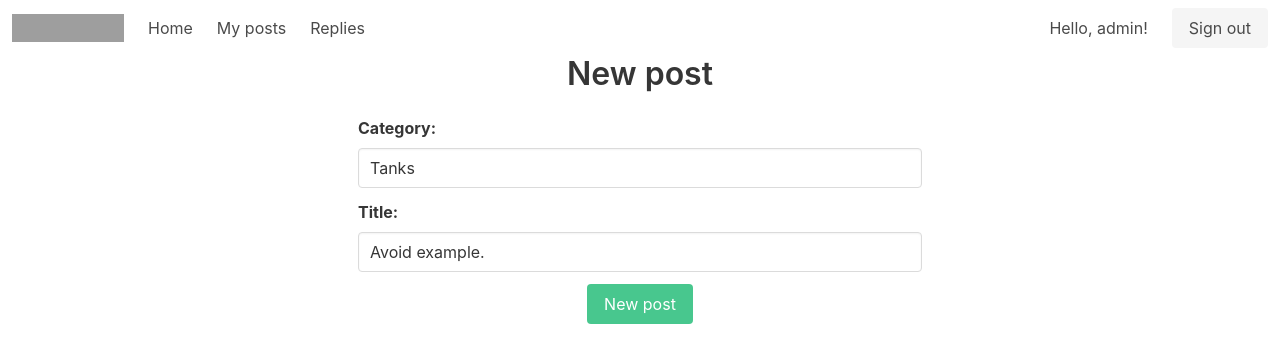
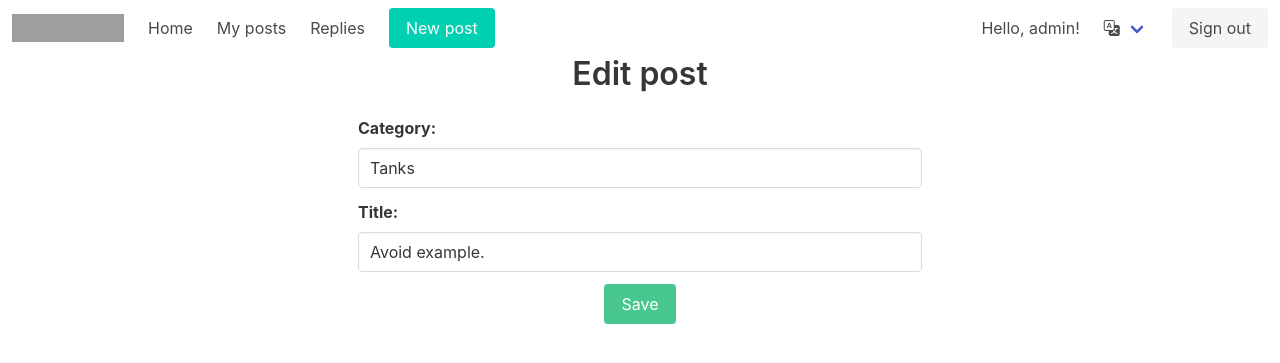
Before and after one commit to Nyaaa/message-board, a Django app: page /post/20/edit/ in a window 1280 px wide. Shown: the top 363 px of the page. Run offline with Django 4.2, Linux system fonts and the light colour scheme; a user stored in the database is signed in; data comes from the database, SQL or seed files in the repository; both versions use the stored data as it was after the commit; some libraries are stand-ins or nearby versions; grey boxes are pictures that could not be loaded.

Commit message:
translation

```diff
--- a/board/boardapp/models.py
+++ b/board/boardapp/models.py
@@ -12,7 +12,7 @@ class Category(models.Model):
 
     class Meta:
         verbose_name = _('Category')
-        verbose_name_plural = _('categories')
+        verbose_name_plural = _('Сategories')
 
 
 class Post(models.Model):
@@ -36,7 +36,7 @@ class Comment(models.Model):
     author = models.ForeignKey(settings.AUTH_USER_MODEL, on_delete=models.CASCADE, verbose_name=_('Author'))
     created = models.DateTimeField(auto_now_add=True, verbose_name=_('Date'))
     text = models.TextField(verbose_name=_('Text'))
-    accepted = models.BooleanField(default=False)
+    accepted = models.BooleanField(default=False, verbose_name=_('Accepted'))
 
     def __str__(self):
         return f'{self.text}'
--- a/board/boardapp/views.py
+++ b/board/boardapp/views.py
@@ -47,6 +47,11 @@ class PostCreate(SuccessMessageMixin, LoginRequiredMixin, CreateView):
         post.author = self.request.user
         return super(PostCreate, self).form_valid(form)
 
+    def get_context_data(self, **kwargs):
+        context = super().get_context_data(**kwargs)
+        context['title'] = _('New post')
+        return context
+
 
 class PostUpdate(SuccessMessageMixin, ObjectPermissionRequiredMixin, UpdateView):
     form_class = PostForm
@@ -55,6 +60,11 @@ class PostUpdate(SuccessMessageMixin, ObjectPermissionRequiredMixin, UpdateView)
     permission_required = ('boardapp.change_post',)
     success_message = _('Post "%(title)s" was updated successfully.')
     success_url = reverse_lazy('home')
+
+    def get_context_data(self, **kwargs):
+        context = super().get_context_data(**kwargs)
+        context['title'] = _('Edit post')
+        return context
 
 
 class PostDelete(SuccessMessageMixin, ObjectPermissionRequiredMixin, DeleteView):
@@ -77,6 +87,11 @@ class CommentCreate(SuccessMessageMixin, LoginRequiredMixin, CreateView):
         post_id = self.kwargs['post']
         comment.post = get_object_or_404(Post, pk=post_id)
         return super(CommentCreate, self).form_valid(form)
+
+    def get_context_data(self, **kwargs):
+        context = super().get_context_data(**kwargs)
+        context['title'] = _('New reply')
+        return context
 
 
 class CommentListView(FilterView):
--- a/board/templates/base/navbar.html
+++ b/board/templates/base/navbar.html
@@ -23,6 +23,13 @@
       <a href="{% url 'replies' %}?accepted=false" class="navbar-item">
         {% trans "Replies" %}</a>
       {% endif %}
+      <div class="navbar-item">
+          <p class="control">
+            <a class="button is-primary" href="{% url 'post_create' %}">
+              <span>{% trans "New post" %}</span>
+            </a>
+          </p>
+      </div>
       </div>
     </div>
 
@@ -30,6 +37,27 @@
       {% if user.is_authenticated %}
       <p class="navbar-item">{% trans "Hello" %}, {{ user }}!</p>
       {% endif %}
+      <!-- Language selector-->
+      <div class="navbar-item has-dropdown is-hoverable">
+        <a class="navbar-link">
+          <i class="bi bi-translate"></i>
+        </a>
+        <form action="{% url 'set_language' %}" method="post">
+          {% csrf_token %}
+          <input name="next" type="hidden" value="{{ request.get_full_path }}"/>
+          <div class="navbar-dropdown">
+          {% get_available_languages as LANGUAGES %}
+          {% get_language_info_list for LANGUAGES as languages %}
+          {% for language in languages %}
+            <button type="submit" name="language" value="{{ language.code }}"
+                    class="navbar-item button is-text is-fullwidth">
+              {{ language.name_local }}
+            </button>
+          {% endfor %}
+          </div>
+        </form>
+      </div>
+      <!-- Language selector-->
       <div class="navbar-item">
         <div class="buttons">
           {% if not user.is_authenticated %}
--- a/board/templates/post_edit.html
+++ b/board/templates/post_edit.html
@@ -2,14 +2,13 @@
 {% load i18n %}
 {% load widget_tweaks %}
 
-{% block title %}{% trans "New post" %}{% endblock title %}
+{% block title %}{{ title }}{% endblock title %}
 {% block content %}
 <div class="columns is-centered">
   <div class="column is-half">
     <form method="post" action="">
       {{ form.media }}
-      {% trans "New post" as sing_up %}
-      <h2 class="title has-text-centered">{{ sing_up }}</h2>
+      <h2 class="title has-text-centered">{{ title }}</h2>
       {% csrf_token %}
 
       {% if form.non_field_errors %}
@@ -42,7 +41,7 @@
 
       <div class="field">
         <p class="control has-text-centered">
-          <button class="button is-success">{{ sing_up }}</button>
+          <button class="button is-success">{% trans "Save" %}</button>
         </p>
       </div>
     </form>
--- a/board/templates/post_list.html
+++ b/board/templates/post_list.html
@@ -33,7 +33,8 @@
         {% endif %}
         <a href="{% url 'post_delete' pk=post.pk %}" class="card-footer-item">{% trans "Delete" %}</a>
         {% else %}
-        <a href="{% url 'reply_create' post=post.pk %}" class="card-footer-item">{% trans "Reply" %}</a>
+        <a href="{% url 'reply_create' post=post.pk %}" class="card-footer-item">
+          {% trans "Reply" context "button" %}</a>
         {% endif %}
         <a href="?{% url_replace category=post.category.pk %}" class="card-footer-item">
           <span class="tag">{{ post.category }}</span>
```
Also changed, not shown: board/templates/base/filter.html (+4 -3 lines), board/boardapp/migrations/0004_alter_category_options_alter_comment_options_and_more.py (added), board/boardapp/migrations/0004_alter_comment_options.py (deleted), board/db.sqlite3, board/locale/ru/LC_MESSAGES/django.po.
